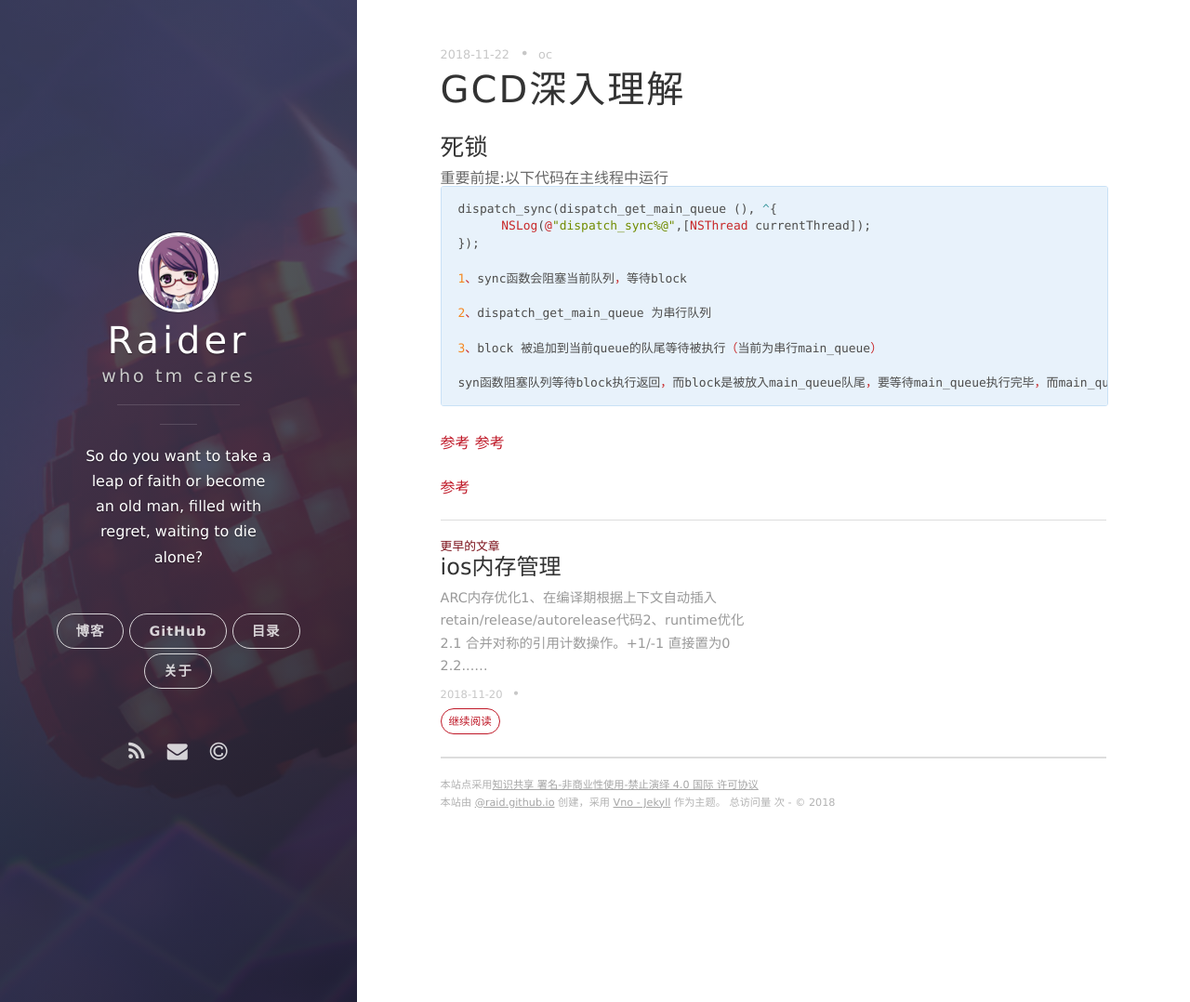
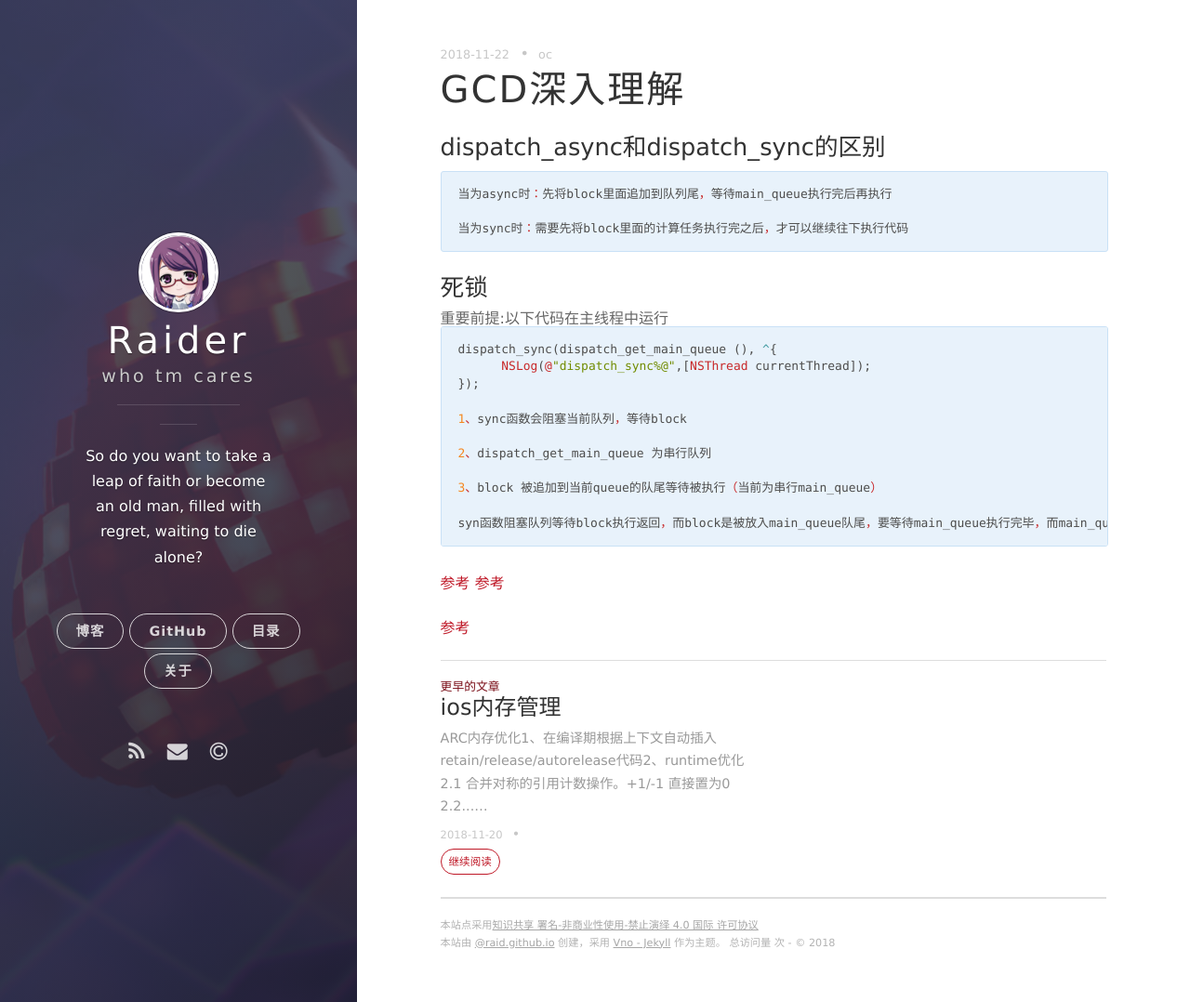
Before and after one commit to ioRaid/ioRaid.github.io, a Jekyll site: the page built from _posts/2018-11-22-gcd.md, in a window 1280 px wide and 1078 px high. Shown: the whole window at 93% size. Built offline with Jekyll 4.4.1, drawn with Linux system fonts in a browser that asks for light colours; nearby versions of some CDN libraries; comment, search, counter and statistics services are not loaded.

Commit message:
Update 2018-11-22-gcd.md

```diff
--- a/_posts/2018-11-22-gcd.md
+++ b/_posts/2018-11-22-gcd.md
@@ -5,6 +5,19 @@ categories: [oc]
 tags: [oc]
 description: GCD
 ---
+
+
+<h3>dispatch_async和dispatch_sync的区别</h3>
+
+{% highlight ruby %}
+
+当为async时：先将block里面追加到队列尾，等待main_queue执行完后再执行
+
+当为sync时：需要先将block里面的计算任务执行完之后，才可以继续往下执行代码
+
+{% endhighlight %}
+
+
 
 
 <h3>死锁</h3>
```
